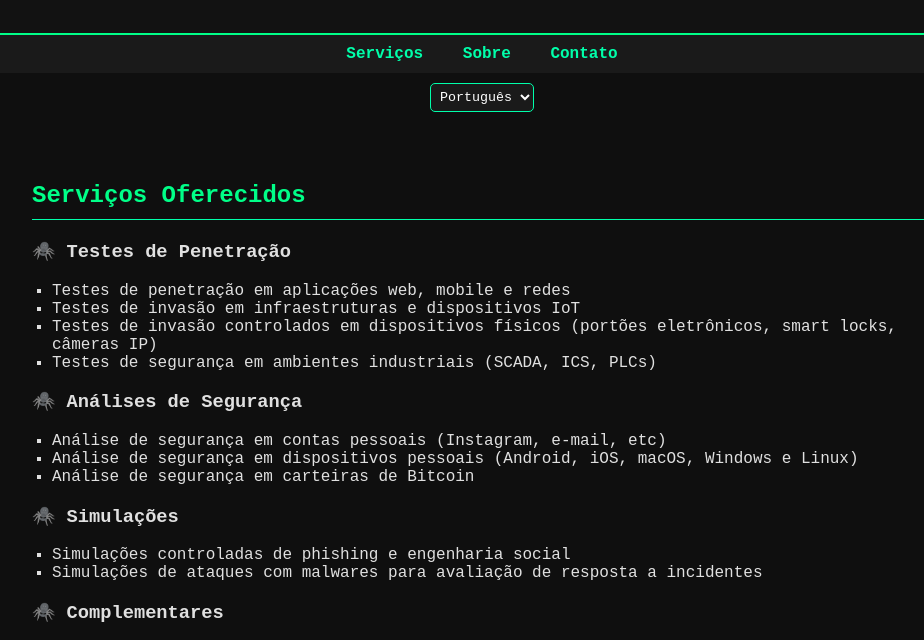
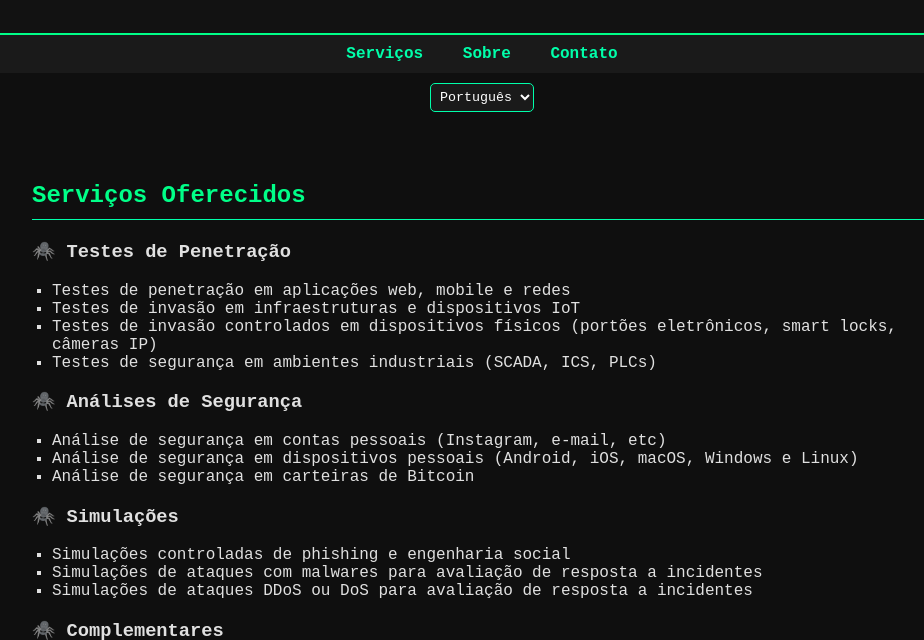
Before and after one commit to whoami-a51/whoami-a51.github.io, a plain HTML site: page index.html in a window 1280 px wide. Shown: the part 94-734 px from the top of the page, without its empty margins (158-1082 px from the left). Drawn offline with Linux system fonts and the light colour scheme.

Commit message:
Update index.html

```diff
--- a/index.html
+++ b/index.html
@@ -151,6 +151,9 @@
             </li>
             <li data-pt="Simulações de ataques com malwares para avaliação de resposta a incidentes" data-en="Malware attack simulations for incident response assessment">
                Simulações de ataques com malwares para avaliação de resposta a incidentes
+            </li>
+            <li data-pt="Simulações de ataques DDoS ou DoS para avaliação de resposta a incidentes" data-en="DDoS or DoS attack simulations for incident response evaluation">
+               Simulações de ataques DDoS ou DoS para avaliação de resposta a incidentes
             </li>
          </ul>
          <h3>🕷️ Complementares</h3>
```
